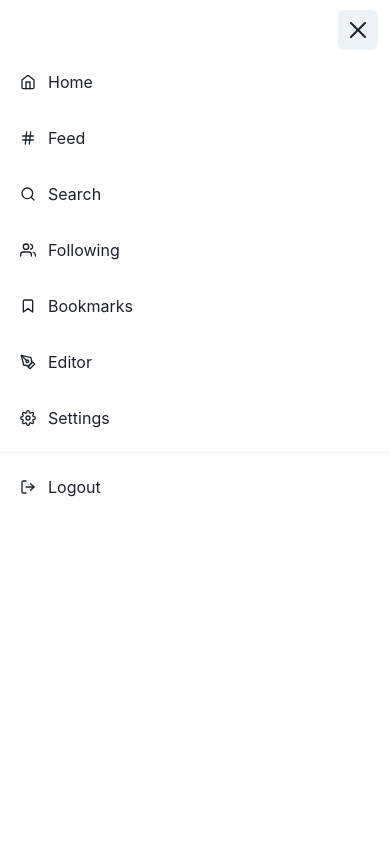
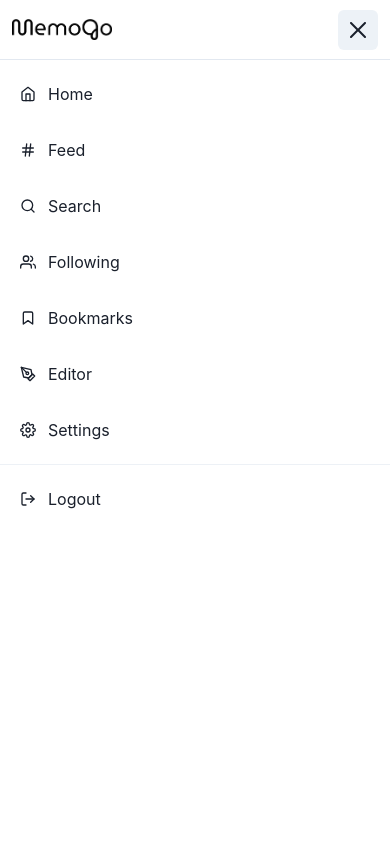
Before and after one commit to develop8-studio/memogo, a Next.js app: page / in a window 390 px wide. Both pictures are taken after a click on the button "Open Menu". Shown: the top 844 px of the page. Built offline with nearby package versions, Linux system fonts and the light colour scheme; no server answers.

Commit message:
Update Mobile Header

```diff
--- a/src/components/MobileNav.tsx
+++ b/src/components/MobileNav.tsx
@@ -1,6 +1,6 @@
 import React, { FC, useState, useEffect } from 'react';
 import Link from 'next/link';
-import { Box, Divider, Flex, IconButton, Stack, useDisclosure, Button, AlertDialog, AlertDialogBody, AlertDialogFooter, AlertDialogHeader, AlertDialogContent, AlertDialogOverlay } from '@chakra-ui/react';
+import { Box, Divider, Flex, IconButton, Stack, useDisclosure, Button, AlertDialog, AlertDialogBody, AlertDialogFooter, AlertDialogHeader, AlertDialogContent, AlertDialogOverlay, Image } from '@chakra-ui/react';
 import { HamburgerIcon, CloseIcon } from '@chakra-ui/icons';
 import { FiHome, FiUser, FiSettings, FiPenTool, FiUsers, FiBookmark, FiTruck, FiLogOut, FiHash, FiSearch } from 'react-icons/fi';
 import { IconType } from 'react-icons';
@@ -18,7 +18,7 @@ interface MobileNavItemProps {
 const MobileNavItem: FC<MobileNavItemProps> = ({ icon, label, href }) => {
   return (
     <Link href={href}>
-      <Flex className="transition-colors hover:bg-teal-500 hover:text-white cursor-pointer rounded-md mx-2.5 p-2.5 role-group text-center items-center">
+      <Flex className="transition-colors hover:bg-emerald-500 hover:text-white cursor-pointer rounded-md mx-2.5 p-2.5 role-group text-center items-center">
         {icon && (
           <Box className="mr-3 text-base">
             {React.createElement(icon)}
@@ -64,8 +64,9 @@ const MobileNav: FC = () => {
       <Box className="fixed top-0 w-full z-50 md:hidden">
         <Flex
           as="nav"
-          className="transition-all min-h-[60px] py-1.5 px-3 text-gray-600 bg-white justify-between items-center"
+          className="transition-all min-h-[60px] py-1.5 px-3 text-gray-600 bg-white justify-between items-center border-b"
         >
+          <Image src="/memogo-header-logo.png" alt='MemoGo' className="w-[100px]" />
           <IconButton
             size="md"
             icon={isOpen ? <CloseIcon /> : <HamburgerIcon />}
@@ -75,7 +76,7 @@ const MobileNav: FC = () => {
           />
         </Flex>
         {isOpen ? (
-          <Box className="bg-white shadow-sm pb-3 h-screen">
+          <Box className="bg-white shadow-sm h-screen mt-3">
             <Stack as="nav" spacing={3}>
               <MobileNavItem icon={FiHome} label="Home" href="/" />
               <MobileNavItem icon={FiHash} label="Feed" href="/feed" />
@@ -88,7 +89,7 @@ const MobileNav: FC = () => {
             </Stack>
             <Divider className='my-3' />
             <Stack as="nav" spacing={3}>
-              <button onClick={handleLogoutClick} className="transition-colors hover:bg-teal-500 hover:text-white cursor-pointer rounded-md mx-2.5 p-2.5 role-group text-center items-center flex">
+              <button onClick={handleLogoutClick} className="transition-colors hover:bg-emerald-500 hover:text-white cursor-pointer rounded-md mx-2.5 p-2.5 role-group text-center items-center flex">
                 <Box className="mr-3 text-base">
                   <FiLogOut />
                 </Box>
```
Also changed, not shown: public/memogo-header-logo.png (added).
